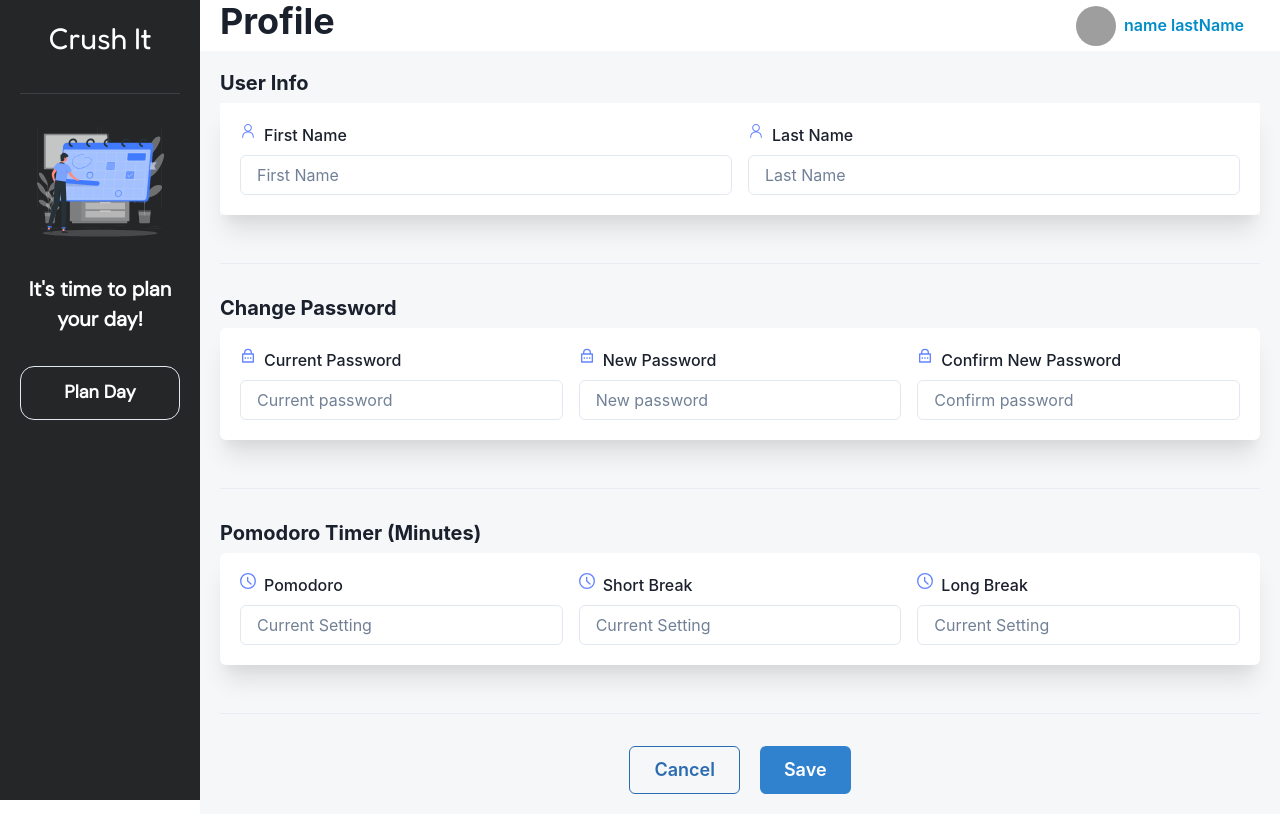
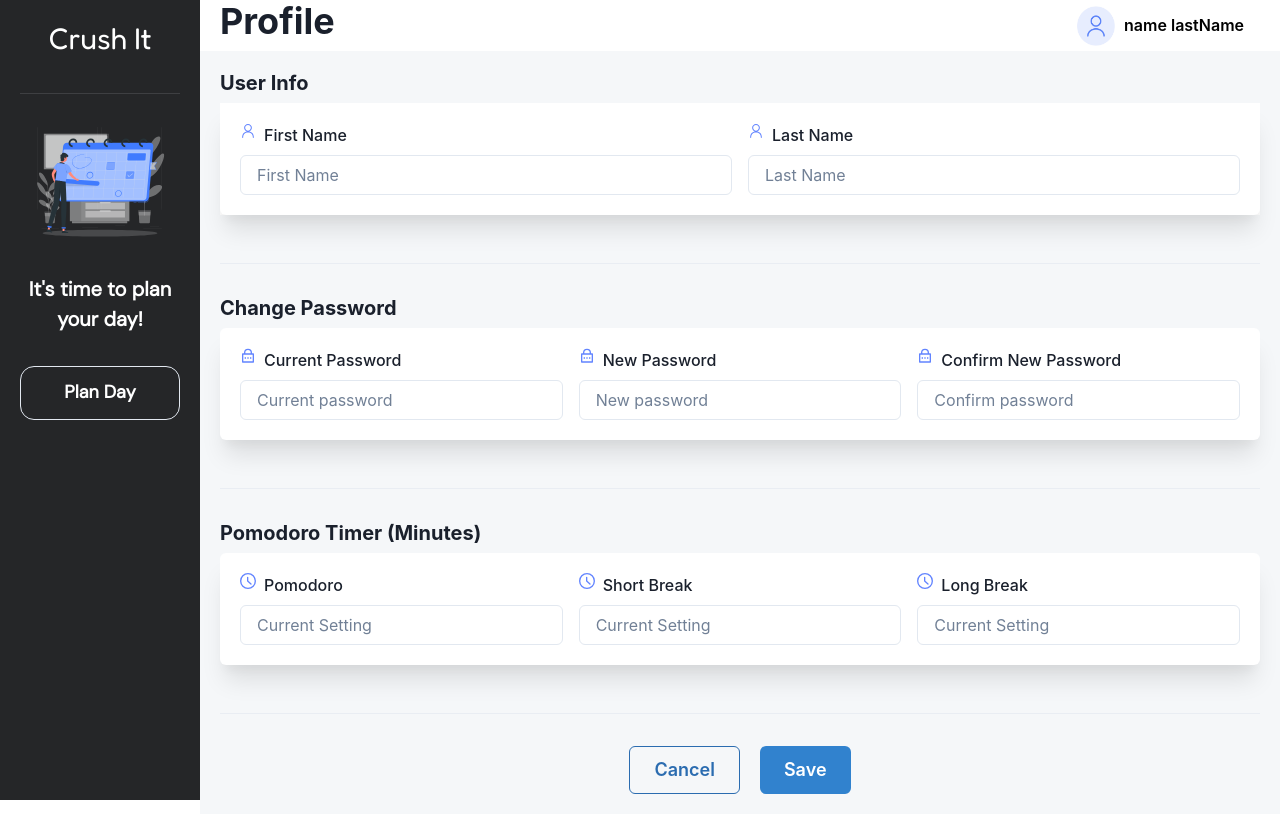
Before and after one commit to kauvyap/cs490-project-Birb, a React (Create React App) app in the folder crush-it/: page /profile in a window 1280 px wide. Shown: the top 838 px of the page. Built offline with nearby package versions, Linux system fonts and the light colour scheme; grey boxes are pictures that could not be loaded.

Commit message:
Updated navbar to include a popover for the profile/logout buttons, changed user icon and updated README

```diff
--- a/crush-it/src/components/navbar.js
+++ b/crush-it/src/components/navbar.js
@@ -1,16 +1,17 @@
-import React from "react";
+import {React} from "react";
 // We import bootstrap to make our application look better.
 import "bootstrap/dist/css/bootstrap.css";
  // We import NavLink to utilize the react router.
 import { NavLink, useLocation } from "react-router-dom";
-import { Flex, Heading, Spacer, Button, Image } from '@chakra-ui/react';
+import { Flex, Heading, Spacer, Button, Image, VStack, Popover, PopoverTrigger, PopoverContent} from '@chakra-ui/react';
 
 
  // Here, we display our Navbar
 export default function Navbar() {
     const location = useLocation()
 
-    if (location.pathname === "/" ){
+
+    if (location.pathname === "/" || location.pathname === "/signup"){
         return null;
     }
 
@@ -18,21 +19,45 @@ export default function Navbar() {
         return (
             <Flex as={"nav"} bg={"white"} width={"100%"} height={"6%" } alignItems={"center"} p={"20px"} >
                 <Spacer></Spacer>
-                <NavLink to="/profile" >
-                    <Button leftIcon={<Image borderRadius='full' boxSize="40px" src="https://bit.ly/dan-abramov"/>} variant={"ghost"} colorScheme="linkedin" bg={"white"}>name lastName</Button>
-                </NavLink>
+                <Popover>
+                    <PopoverTrigger>
+                        <Button leftIcon={<Image borderRadius='full' boxSize="40px" src="/user.png" display='fixed'/>} variant={"ghost"} colorScheme="linkedin" bg={"white"} color={"black"}>name lastName</Button>
+                    </PopoverTrigger>
+                    <PopoverContent width='180px' height='140px' padding='20px'>
+                        <VStack spacing={4}>
+                            <NavLink to="/profile" >
+                                <Button colorScheme="gray">Profile</Button>
+                            </NavLink>
+                            <NavLink to="/">
+                                <Button colorScheme="red">Logout</Button>
+                            </NavLink>
+                        </VStack>
+                    </PopoverContent>
+                </Popover>
             </Flex>
         )
     }
  return (
 
-    <Flex as={"nav"} bg={"white"} width={"100%"} height={"6%" } alignItems={"center"} p={"20px"} >
+    <Flex as={"nav"} bg={"white"} width={"100%"} height={"6%" } alignItems={"center"} p={"20px"}>
     <Heading>Profile</Heading>
     <Spacer></Spacer>
-    <NavLink to="/profile" >
-        <Button leftIcon={<Image borderRadius='full' boxSize="40px" src="https://bit.ly/dan-abramov"/>} variant={"ghost"} colorScheme="linkedin" bg={"white"}>name lastName</Button>
-    </NavLink>
-    </Flex>
+    <Popover>
+        <PopoverTrigger>
+            <Button leftIcon={<Image borderRadius='full' boxSize="40px" src="/user.png" display='fixed'/>} variant={"ghost"} colorScheme="linkedin" bg={"white"} color={"black"}>name lastName</Button>
+        </PopoverTrigger>
+        <PopoverContent width='180px' height='140px' padding='20px'>
+            <VStack spacing={4}>
+                <NavLink to="/profile" >
+                    <Button colorScheme="gray">Profile</Button>
+                </NavLink>
+                <NavLink to="/">
+                    <Button colorScheme="red">Logout</Button>
+                </NavLink>
+            </VStack>
+        </PopoverContent>
+    </Popover>
+        </Flex>
 
  );
 }
```
Also changed, not shown: crush-it/public/user.png (added), 1 other file (tests, documents, lock files or other folders).
